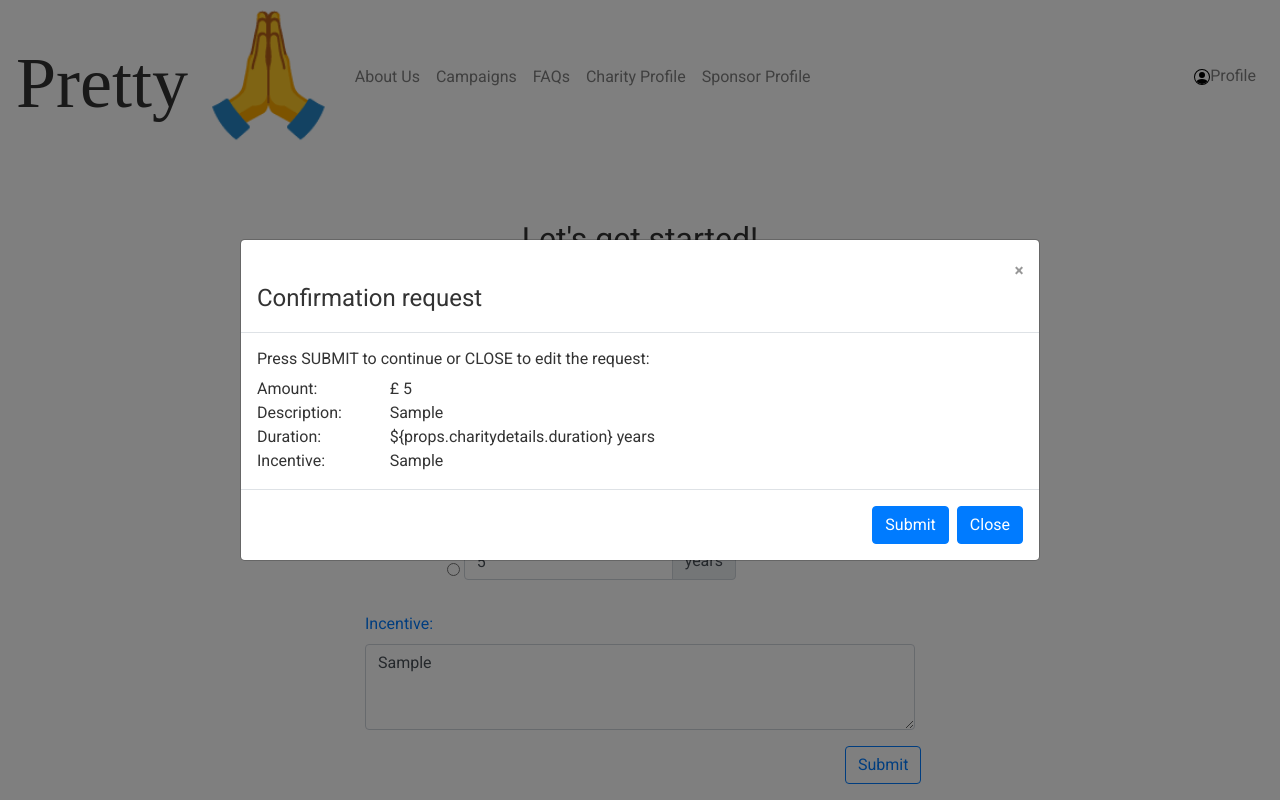
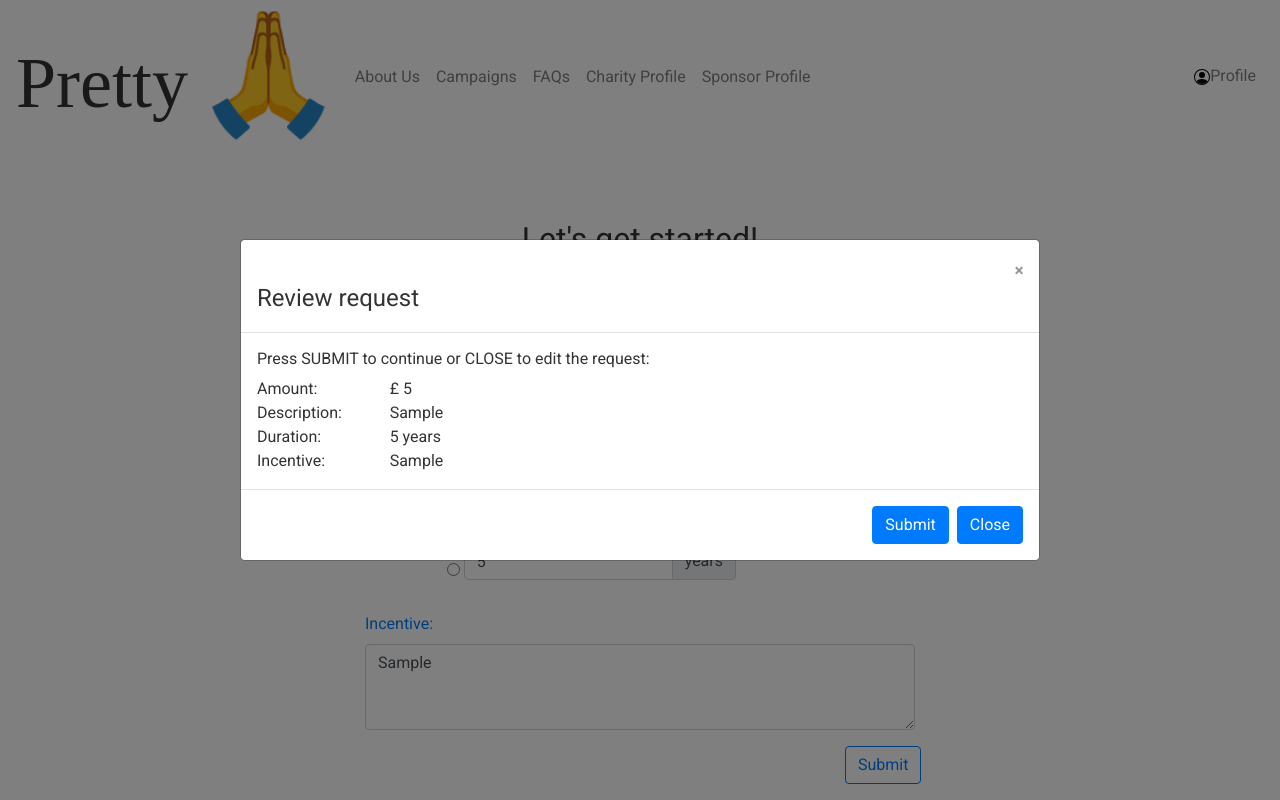
Before and after one commit to tr-hack-to-the-future/prettyplease-frontend, a React (Create React App) app: page /NewFund in a window 1280 px wide. Both pictures are taken after typing "5", "Sample", "5", "Sample" into the empty fields and a click on the button "Submit". Built offline with nearby package versions, Linux system fonts and the light colour scheme; a web font is replaced by a local one.

Commit message:
State radioButton working on Modal

```diff
--- a/src/components/fundrequest/ModalConfirmationRequest.js
+++ b/src/components/fundrequest/ModalConfirmationRequest.js
@@ -6,27 +6,18 @@ import Button from 'react-bootstrap/Button';
 import Modal from 'react-bootstrap/Modal';
 
 function ModalConfirmationRequest(props) {
-    // Variable to control the modal
-    // const [modalShow, setModalShow] = React.useState(false);
-    // const textDuration = () =>{(props.charitydetails.isSingleEvent ? 'One-Off' : 'years' );
-    // const textDuration = () =>console.log(props.charitydetails.isSingleEvent);
     const handlerSubmit = () => console.log(props.charitydetails);
 
-
-
     return (
-
         <Modal
-                            // show={modalShow}
-                            //     onHide={() => setModalShow(false)}
             {...props}
             size="lg"
             aria-labelledby="contained-modal-title-vcenter"
             centered
         >
             <Modal.Header closeButton>
-                                <Modal.Title  className="justify-content-md-center mt-4" id="contained-modal-title-vcenter ">
-                                Confirmation request
+                <Modal.Title className="justify-content-md-center mt-4" id="contained-modal-title-vcenter ">
+                    Review request
                 </Modal.Title>
             </Modal.Header>
             <Modal.Body>
@@ -53,7 +44,7 @@ function ModalConfirmationRequest(props) {
                         Duration:
                                     </Col>
                     <Col xs={6} md={10}>
-                                        {(props.charitydetails.isSingleEvent ? 'One-Off' : ' ${props.charitydetails.duration} years' )}
+                        {(props.charitydetails.isSingleEvent === "true" ? 'One-Off' : props.charitydetails.duration + '  years')}
                     </Col>
                 </Row>
                 <Row>
@@ -64,8 +55,6 @@ function ModalConfirmationRequest(props) {
                         {props.charitydetails.incentive}
                     </Col>
                 </Row>
-
-
             </Modal.Body>
             <Modal.Footer>
                 <Button onClick={handlerSubmit}>Submit</Button>
```
Also changed, not shown: src/components/fundrequest/FundRequest.js (+6 -10 lines). Lines whose indentation alone changed are shown as unchanged.
